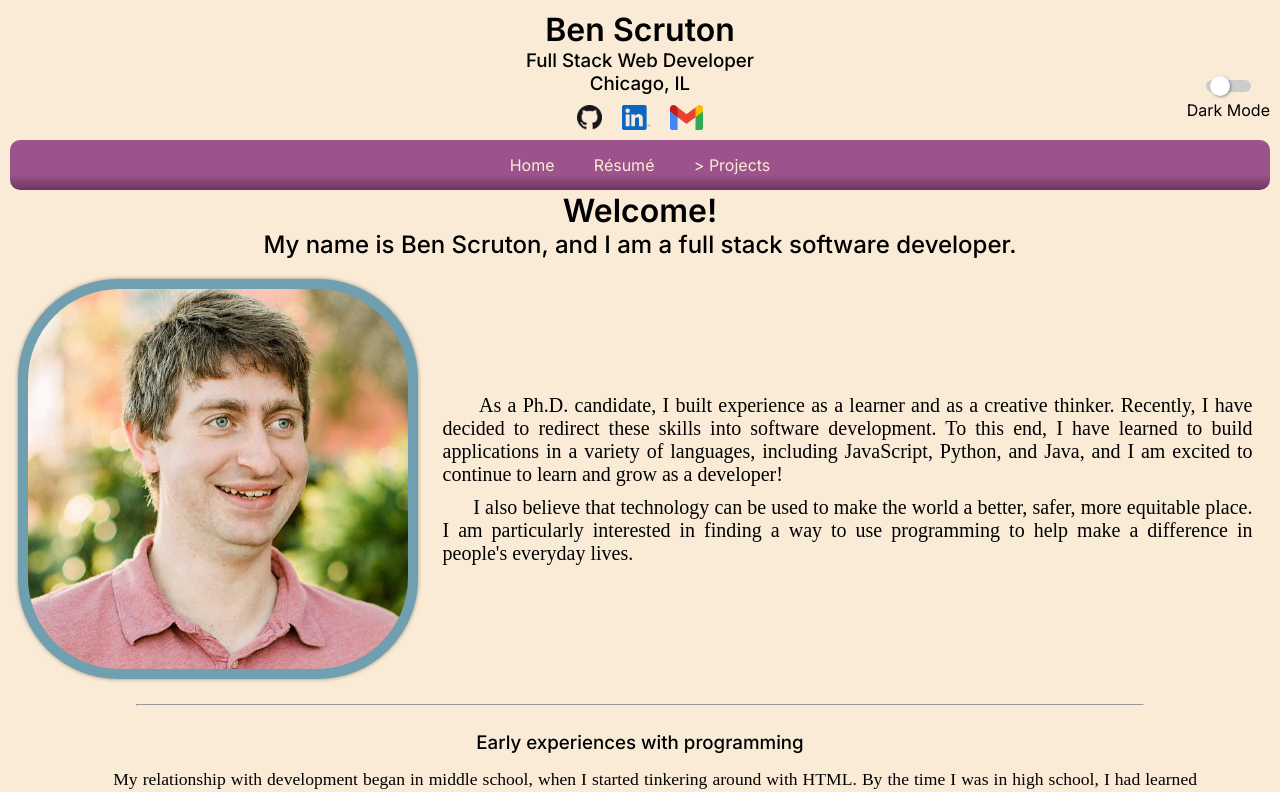
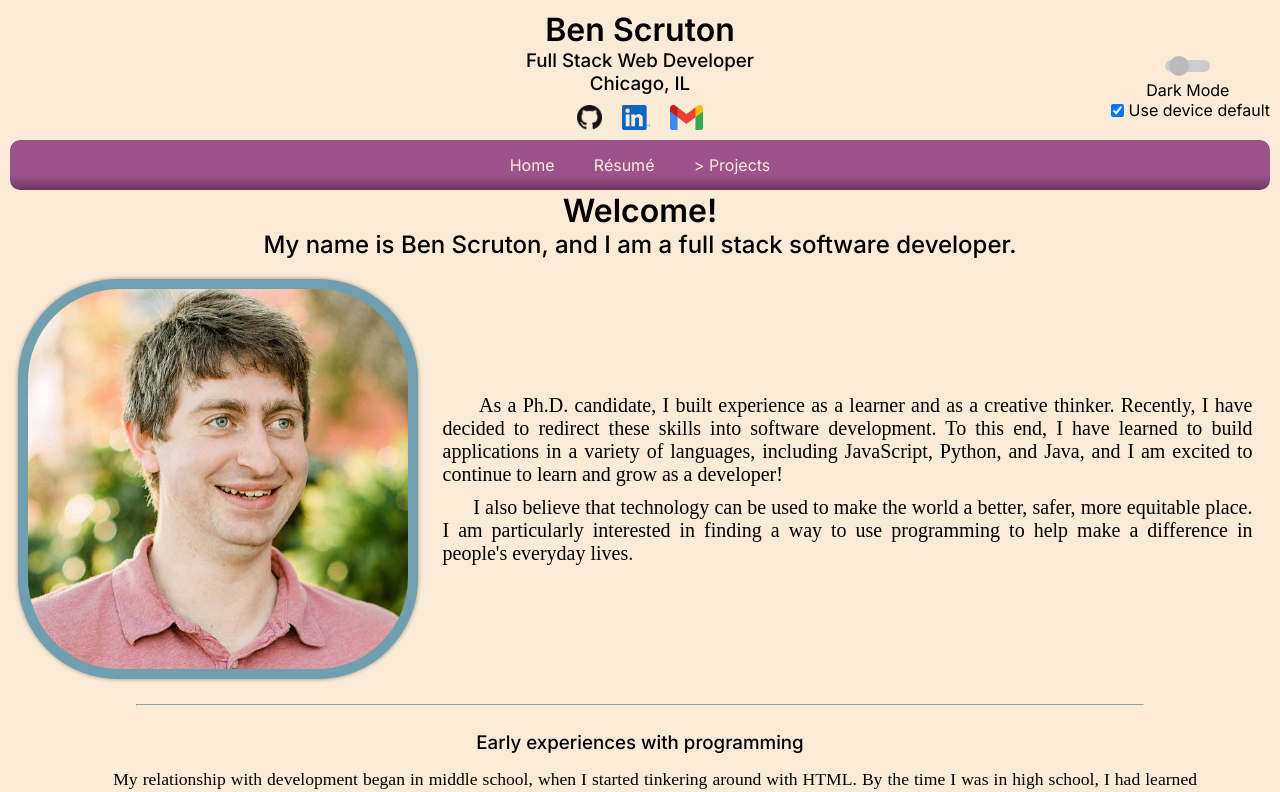
Before and after one commit to benscruton/personal_site, a React (Create React App) app: page / in a window 1280 px wide. Shown: the top 792 px of the page. Built offline with nearby package versions, Linux system fonts and the light colour scheme; a web font is replaced by a local one.

Commit message:
Dark mode fully working, including option to follow device default settings

```diff
--- a/src/App.css
+++ b/src/App.css
@@ -44,7 +44,6 @@ a{
 }
 
 .light-text{
-  /* color: #70A0AF; */
   color: antiquewhite;
 }
 
--- a/src/App.tsx
+++ b/src/App.tsx
@@ -11,11 +11,17 @@ import './App.css';
 import {Router} from "@reach/router";
 
 const App: React.FC = () => {
-  const [darkMode, setDarkMode] = useState<boolean>(
-    window.matchMedia('(prefers-color-scheme: dark)').matches
+
+  // DARK MODE SETTINGS:
+  // 0 = follow system  ---  1 = light mode  ---  2 = dark mode
+  const initialDarkModePref: number = parseInt(localStorage.getItem("darkMode") || "0");
+  const [darkMode, setDarkMode] = useState<boolean>(initialDarkModePref ?
+    initialDarkModePref === 2
+    :
+    window.matchMedia("(prefers-color-scheme: dark)").matches
   );
-  const toggleDark = () => setDarkMode(!darkMode);
 
+  // WINDOW WIDTH SETTINGS
   const [windowWidth, setWindowWidth] = useState<number>(window.innerWidth);
   const findWindowWidth = () => {
     setWindowWidth(window.innerWidth);
@@ -30,7 +36,14 @@ const App: React.FC = () => {
       <Background darkMode={darkMode} />
       <Intro darkMode={darkMode} />
       <Nav darkMode={darkMode} />
-      <DarkModeSwitch darkMode={darkMode} windowWidth={windowWidth} toggle={toggleDark} />
+
+      <DarkModeSwitch
+        darkMode={darkMode}
+        initialPref={initialDarkModePref}
+        windowWidth={windowWidth}
+        setDarkMode={setDarkMode}
+      />
+
       <Router primary={false}>
         <Home path="/" windowWidth={windowWidth} darkMode={darkMode}/>
         <Resume path="/resume" windowWidth={windowWidth} darkMode={darkMode} />
--- a/src/components/DarkModeSwitch.module.css
+++ b/src/components/DarkModeSwitch.module.css
@@ -1,6 +1,6 @@
 .wide{
   position: absolute;
-  top: 80px;
+  top: 60px;
   right: 10px;
   z-index: 5;
 }
@@ -11,10 +11,24 @@
   flex-direction: row-reverse;
   position: relative;
   align-items: center;
+  justify-content: center;
+  flex-wrap: wrap;
 }
 
 .narrow h5{
   padding: 0 10px;
+}
+
+.defaultoption{
+  display: flex;
+  align-items: center;
+  justify-content: center;
+  width: 100%;
+  margin: 0 auto;
+}
+
+.defaultcheckbox{
+  margin: 0 5px;
 }
 
 .switch{
@@ -28,7 +42,7 @@
   display: none;
 }
 
-.slider {
+.slider{
   border-radius: 6px;
   position: absolute;
   cursor: pointer;
@@ -41,7 +55,7 @@
   transition: 0.4s;
 }
 
-.slider:before {
+.slider:before{
   position: absolute;
   content: "";
   height: 20px;
@@ -55,7 +69,7 @@
   transition: 0.4s;
 }
 
-input:checked + .slider:before {
+input:checked + .slider:before{
   position: absolute;
   content: "";
   height: 20px;
@@ -69,16 +83,71 @@ input:checked + .slider:before {
   transition: 0.4s;
 }
 
-input:checked + .slider {
+input:checked + .slider{
   background-color: #555;
 }
 
-input:focus + .slider {
+input:focus + .slider{
   box-shadow: 0 0 1px #9C528B;
 }
 
-input:checked + .slider:before {
+input:checked + .slider:before{
   -webkit-transform: translateX(17px);
   -ms-transform: translateX(17px);
   transform: translateX(17px);
 }
+
+.sliderunavailable{
+  border-radius: 6px;
+  position: absolute;
+  cursor: pointer;
+  top: 0;
+  left: 0;
+  right: 0;
+  bottom: 0;
+  background-color: #ccc;
+  -webkit-transition: 0.4s;
+  transition: 0.4s;
+}
+
+.sliderunavailable:before{
+  position: absolute;
+  content: "";
+  height: 20px;
+  width: 20px;
+  /* box-shadow: rgba(0,0,0,0.4) 1px 1px 3px; */
+  border-radius: 100%;
+  left: 4px;
+  top: -4px;
+  background-color: #bbb;
+  -webkit-transition: 0.4s;
+  transition: 0.4s;
+}
+
+input:checked + .sliderunavailable:before{
+  position: absolute;
+  content: "";
+  height: 20px;
+  width: 20px;
+  /* box-shadow: rgba(0,0,0,0.4) 1px 1px 3px; */
+  border-radius: 100%;
+  left: 4px;
+  top: -4px;
+  background-color: #888;
+  -webkit-transition: 0.4s;
+  transition: 0.4s;
+}
+
+input:checked + .sliderunavailable{
+  background-color: #999;
+}
+
+input:focus + .sliderunavailable{
+  box-shadow: 0 0 1px #999;
+}
+
+input:checked + .sliderunavailable:before{
+  -webkit-transform: translateX(17px);
+  -ms-transform: translateX(17px);
+  transform: translateX(17px);
+}
--- a/src/components/DarkModeSwitch.tsx
+++ b/src/components/DarkModeSwitch.tsx
@@ -1,27 +1,87 @@
-import React from "react";
+import React, { useState, useEffect, useRef } from "react";
 import styles from "./DarkModeSwitch.module.css";
+import CSS from "csstype";
 
 interface Props{
   darkMode: boolean,
+  initialPref: number,
   windowWidth: number,
-  toggle: () => void
+  setDarkMode: React.Dispatch<React.SetStateAction<boolean>>
 }
 
-const DarkModeSwitch: React.FC<Props> = ({darkMode, windowWidth, toggle}) => {
+const DarkModeSwitch: React.FC<Props> = ({darkMode, initialPref, windowWidth, setDarkMode}) => {
+
+  const [preferSystemMode, setPreferSystemMode] = useState<boolean>(!initialPref);
+  const preferSystemModeRef = useRef(preferSystemMode);
+  useEffect( () => {
+    preferSystemModeRef.current = preferSystemMode;
+  });
+
+  const handleSystemModeChange = () => {
+    if(preferSystemModeRef.current){
+      setDarkMode(window.matchMedia("(prefers-color-scheme: dark)").matches);
+    }
+  };
+
+  useEffect( () => {
+    window.matchMedia("(prefers-color-scheme: dark)")
+      .addEventListener("change", handleSystemModeChange);
+    return () => window.matchMedia("(prefers-color-scheme: dark)")
+      .removeEventListener("change", handleSystemModeChange);
+  }, []); // eslint-disable-line react-hooks/exhaustive-deps
+
+  const togglePreferSystemMode = () => {
+    setPreferSystemMode(!preferSystemMode);
+    let key: string = preferSystemMode ? (darkMode ? "2" : "1") : "0";
+    localStorage.setItem("darkMode", key);
+    setDarkMode(window.matchMedia("(prefers-color-scheme: dark)").matches);
+  };
+
+  const toggleDarkMode = () => {
+    if(!preferSystemMode){
+      setDarkMode(!darkMode)
+      let key: string = darkMode ? "1" : "2";
+      localStorage.setItem("darkMode", key);
+    }
+  };
+
+  const extraWide: CSS.Properties = {
+    right: `${Math.floor((windowWidth - 1350) / 2) + 10}px`,
+  };
 
   return (
-    <div className={windowWidth > 550 ? styles.wide : styles.narrow}>
+    <div
+      className={windowWidth > 600 ? styles.wide : styles.narrow}
+      style={windowWidth > 1370 ? extraWide : {}}
+    >
       <label className={styles.switch}>
         <input
           type="checkbox"
           checked={darkMode}
-          onChange={toggle}
+          onChange={toggleDarkMode}
         />
-        <span className={styles.slider}></span>
+        <span
+          className={preferSystemMode ? styles.sliderunavailable : styles.slider}
+        >
+        </span>
       </label>
+
       <h5 className={darkMode ? "light-text" : ""}>
         Dark Mode
       </h5>
+
+      <div className={styles.defaultoption}>
+        <input
+          type="checkbox"
+          id="darkmodedefault"
+          className={styles.defaultcheckbox}
+          checked={preferSystemMode}
+          onChange={togglePreferSystemMode}
+        />
+        <label htmlFor="darkmodedefault" className={darkMode ? "light-text" : ""}>
+          Use device default
+        </label>
+      </div>
     </div>
   );
 }
```
Also changed, not shown: 1 other file (tests, documents, lock files or other folders).
